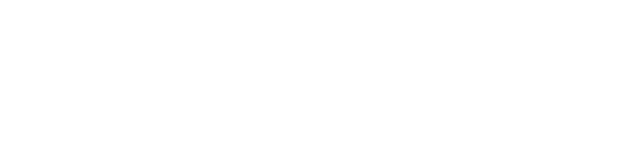
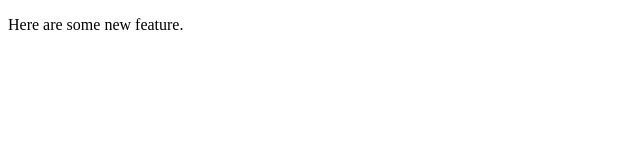
Before and after one commit to Alok-ganguly/localrepo, a plain HTML site: page index.html in a window 1280 px wide. Shown: the whole page, without its empty margins (0-640 px from the left). Drawn offline with Linux system fonts and the light colour scheme.

Commit message:
add new feature

```diff
--- a/index.html
+++ b/index.html
@@ -5,6 +5,6 @@
     <title>New Repo</title>
 </head>
 <body>
-
+<p>Here are some new feature.</p>
 </body>
 </html>
```
